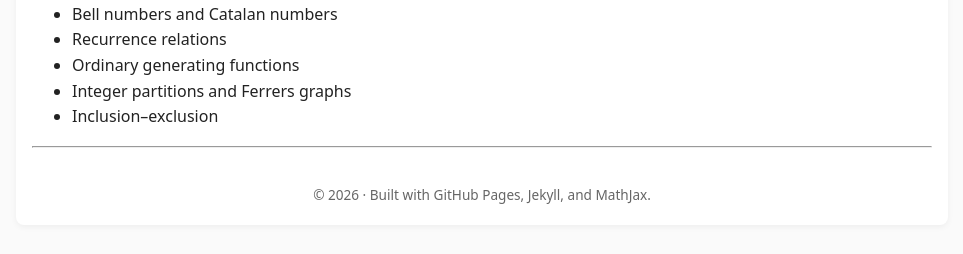
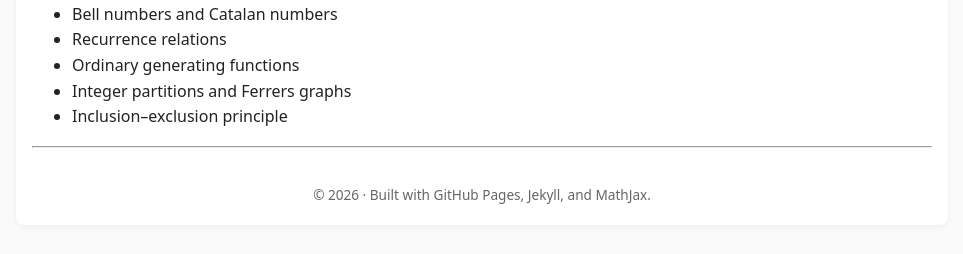
Before and after one commit to SaleemKamaludin/SaleemKamaludin.github.io, a Jekyll site: the page built from courses/combinatorics-ii/index.md, in a window 1280 px wide. Shown: the part 883-1137 px from the top of the page, without its empty margins (158-1121 px from the left). Built offline with Jekyll 4.4.1, drawn with Linux system fonts in a browser that asks for light colours.

Commit message:
Update Inclusion–exclusion to Inclusion–exclusion principle

```diff
--- a/courses/combinatorics-ii/index.md
+++ b/courses/combinatorics-ii/index.md
@@ -35,4 +35,4 @@ The course also emphasizes how algebraic and analytic tools can be used to solve
 - Recurrence relations
 - Ordinary generating functions
 - Integer partitions and Ferrers graphs
-- Inclusion–exclusion
+- Inclusion–exclusion principle
```
